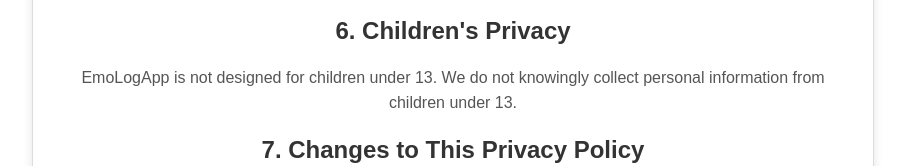
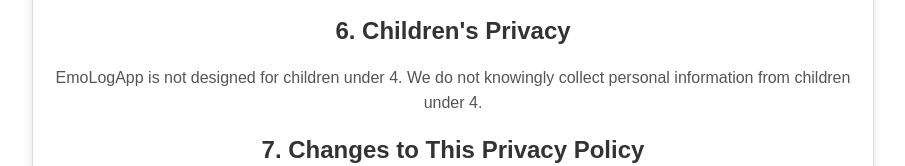
Before and after one commit to 44masa/emoLogApp.github.io, a plain HTML site: page privacy-policy/index.html in a window 1280 px wide. Shown: the part 928-1094 px from the top of the page, without its empty margins (187-1092 px from the left). Drawn offline with Linux system fonts and the light colour scheme.

Commit message:
Update index.html

```diff
--- a/privacy-policy/index.html
+++ b/privacy-policy/index.html
@@ -57,7 +57,7 @@
         <p>We take appropriate measures to secure your information and prevent unauthorized access or disclosure. However, no method of transmission over the internet is 100% secure.</p>
 
         <h2>6. Children's Privacy</h2>
-        <p>EmoLogApp is not designed for children under 13. We do not knowingly collect personal information from children under 13.</p>
+        <p>EmoLogApp is not designed for children under 4. We do not knowingly collect personal information from children under 4.</p>
 
         <h2>7. Changes to This Privacy Policy</h2>
         <p>We may update our Privacy Policy from time to time. Changes will be posted on this page with an updated revision date.</p>
```
